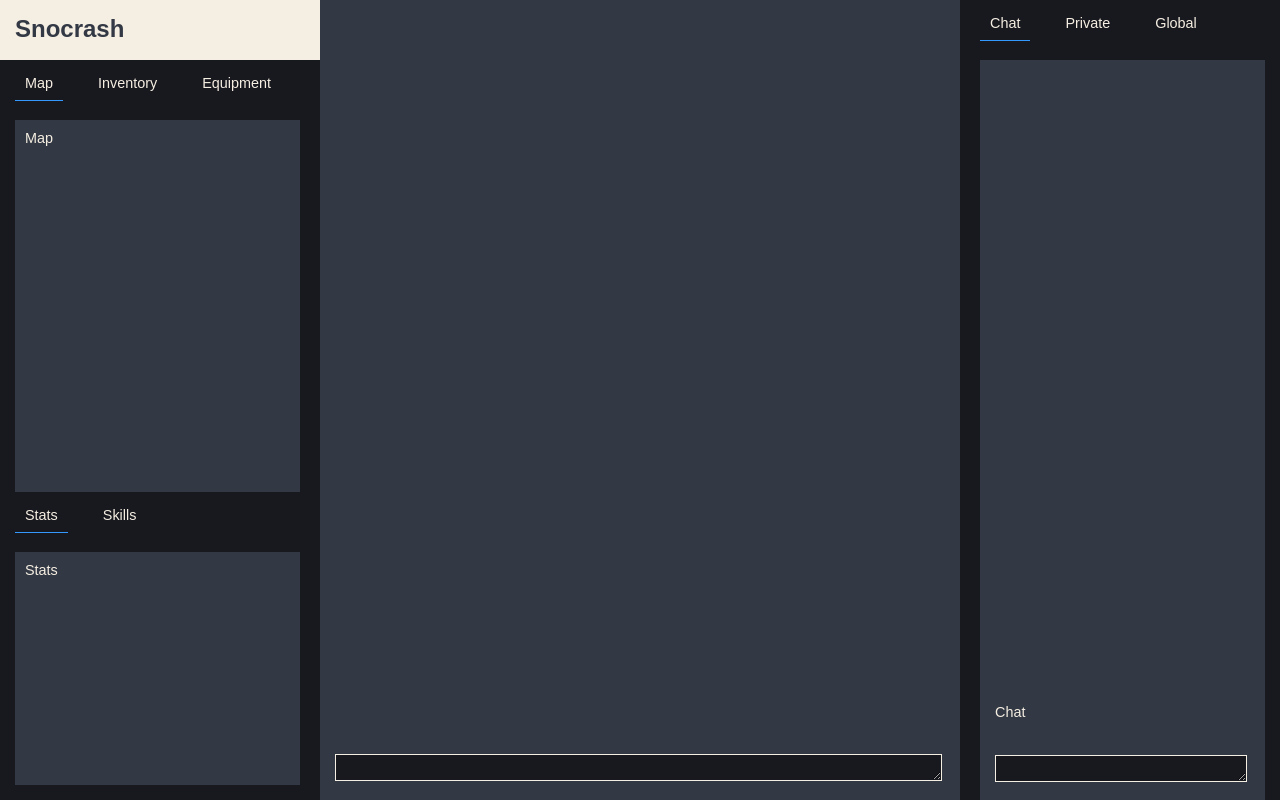
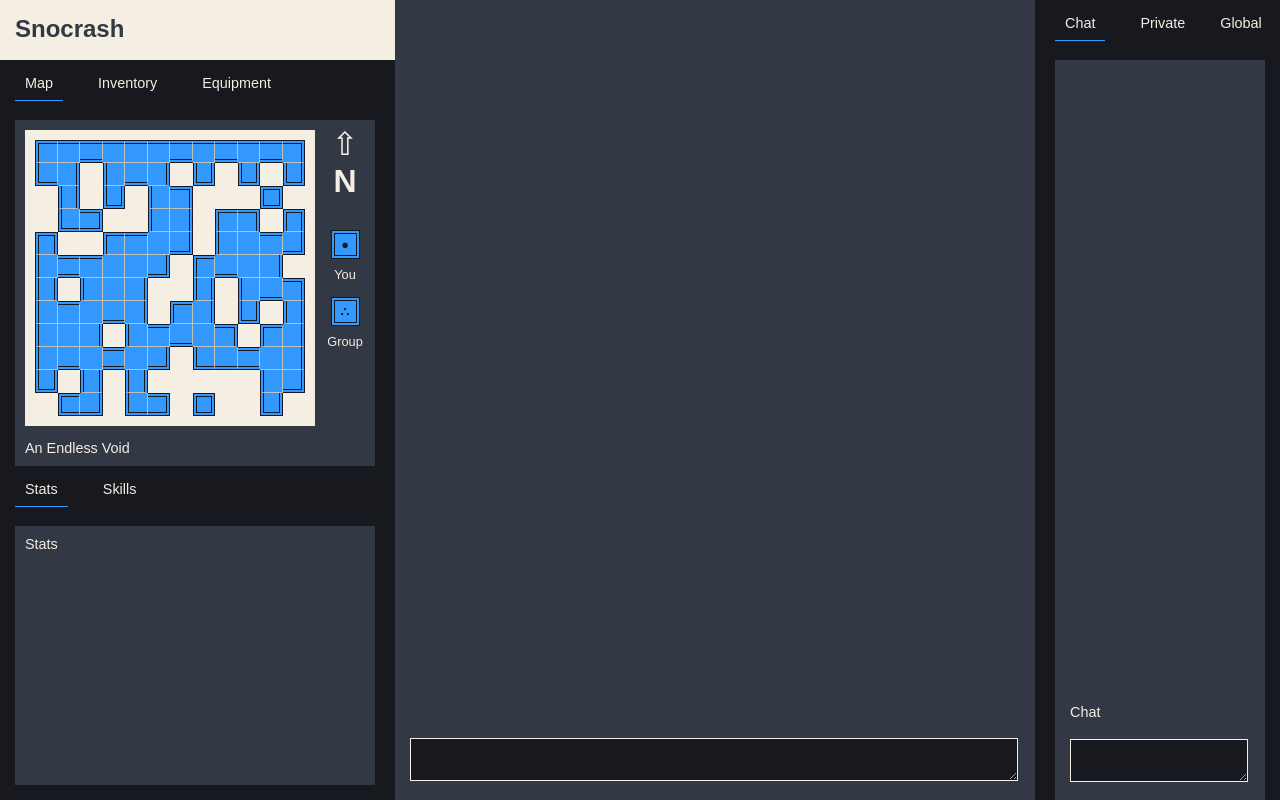
Before and after one commit to BrianOtto/hypnos, a plain HTML site: page client/index.html in a window 1280 px wide. Drawn offline with Linux system fonts and the light colour scheme; no server answers.

Commit message:
We now generate a random map of 100 rooms This is a proof of concept and will eventually be moved to the server

```diff
--- a/client/index.css
+++ b/client/index.css
@@ -9,16 +9,23 @@ body {
 }
 
 textarea {
-    width: calc(100% - 15px);
+    width: calc(100% - 30px);
+    padding: 13px;
     background-color: #18181F;
+    border: 1px solid #F5EEE2;
     color: #F5EEE2;
-    padding: 5px;
-    border: 1px solid #F5EEE2;
+}
+
+@-moz-document url-prefix() {
+    textarea {
+        width: calc(100% - 15px);
+        padding: 5px;
+    }
 }
 
 #main {
     display: grid;
-    grid-template-columns: 25% 50% 25%;
+    grid-template-columns: 395px 50% auto;
     background-color: #18181F;
     color: #F5EEE2;
     height: 100vh;
@@ -31,8 +38,7 @@ textarea {
 }
 
 #info > div {
-    padding: 15px;
-    padding-right: 20px;
+    padding: 15px 20px 0px 15px;
 }
 
 #info > #name {
@@ -44,7 +50,7 @@ textarea {
 
 #info > .rows {
     display: grid;
-    grid-template-rows: 60% 40%;
+    grid-template-rows: 391px auto;
     grid-row-gap: 15px;
 }
 
@@ -69,13 +75,87 @@ textarea {
 
 .tabs > .head > div:hover,
 .tabs > .head > div.active {
-    border-bottom: 1px solid #39F;
+    border-bottom: 1px solid #3399FF;
 }
 
 .tabs > .body {
     background-color: #323844;
     font-size: 0.9rem;
     padding: 10px;
+}
+
+#info #map {
+    overflow: hidden;
+}
+
+#info #map table {
+    width: 100%;
+    height: 100%;
+}
+
+#info #map td {
+    box-sizing: border-box;
+}
+
+#info #map-rooms {
+    background-color: #F5EEE2;
+    padding: 10px;
+}
+
+#info #map .map-room {
+    background-color: #F5EEE2;
+    padding: 2px;
+    height: 13px;
+    width: 13px;
+}
+
+#info #map #map-name {
+    vertical-align: bottom;
+    height: 30px;
+}
+
+#info #map #map-nav {
+    font-size: 0.8rem;
+    vertical-align: top;
+    text-align: center;
+    padding-left: 10px;
+    width: 50px;
+}
+
+#info #map #map-nav #map-compass {
+    font-size: 2.0rem;
+    margin-top: -5px;
+}
+
+#info #map #map-nav #map-compass > span {
+    font-weight: bold;
+}
+
+@-moz-document url-prefix() {
+    #info #map #map-nav #map-compass {
+        margin-top: -12px;
+        font-weight: bold;
+    }
+}
+
+#info #map #map-nav .map-icon {
+    font-size: 0.8rem;
+    padding: 4px;
+    display: inline-block;
+    margin-bottom: 8px;
+    background-color: #3399FF;
+    border: 4px double #18181F;
+    color: #18181F;
+    height: 13px;
+    width: 13px;
+}
+
+#info #map #map-nav .map-icon > .map-icon-you {
+    margin-top: -1px;
+}
+
+#info #map #map-nav .map-icon > .map-icon-group {
+    margin-top: -2px;
 }
 
 #view {
--- a/client/index.html
+++ b/client/index.html
@@ -25,9 +25,37 @@
                         <div data-id="equipment">Equipment</div>
                     </div>
 
-                    <div class="body" id="map">Map</div>
-                    <div class="body" id="inventory" style="display: none">Inventory</div>
-                    <div class="body" id="equipment" style="display: none">Equipment</div>
+                    <div class="body" data-type="block" id="map">
+                        <table cellpadding="0" cellspacing="0">
+                        <tr>
+                            <td id="map-rooms"></td>
+
+                            <td id="map-nav">
+                                <div id="map-compass">&#8679;<br><span>N</span></div>
+
+                                <br><br>
+
+                                <div class="map-icon">
+                                    <div class="map-icon-you">&#9679;</div>
+                                </div><br>You
+
+                                <br><br>
+
+                                <div class="map-icon">
+                                    <div class="map-icon-group">&#9964;</div>
+                                </div><br>Group
+                            </td>
+                        </tr>
+                        <tr>
+                            <td id="map-name" colspan="2">
+                                An Endless Void
+                            </td>
+                        </tr>
+                        </table>
+                    </div>
+
+                    <div class="body" data-type="block" id="inventory" style="display: none">Inventory</div>
+                    <div class="body" data-type="block" id="equipment" style="display: none">Equipment</div>
                 </div>
 
                 <div class="tabs">
@@ -36,8 +64,8 @@
                         <div data-id="skills">Skills</div>
                     </div>
 
-                    <div class="body" id="stats">Stats</div>
-                    <div class="body" id="skills" style="display: none">Skills</div>
+                    <div class="body" data-type="block" id="stats">Stats</div>
+                    <div class="body" data-type="block" id="skills" style="display: none">Skills</div>
                 </div>
             </div>
         </div>
@@ -59,17 +87,17 @@
                         <div data-id="channel-global">Global</div>
                     </div>
 
-                    <div class="body channel" id="channel-chat">
+                    <div class="body channel" data-type="grid" id="channel-chat">
                         <div>Chat</div>
                         <div><textarea rows="1"></textarea></div>
                     </div>
 
-                    <div class="body channel" id="channel-private" style="display: none">
+                    <div class="body channel" data-type="grid" id="channel-private" style="display: none">
                         <div>Private</div>
                         <div><textarea rows="1"></textarea></div>
                     </div>
 
-                    <div class="body channel" id="channel-global" style="display: none">
+                    <div class="body channel" data-type="grid" id="channel-global" style="display: none">
                         <div>Global</div>
                         <div><textarea rows="1"></textarea></div>
                     </div>
--- a/client/index.js
+++ b/client/index.js
@@ -11,12 +11,88 @@ for (const th of tabHeads) {
 
         for (const tb of tabBodys) {
             if (tb.getAttribute('id') == th.getAttribute('data-id')) {
-                tb.style.display = 'grid'
+                tb.style.display = tb.getAttribute('data-type')
             } else {
                 tb.style.display = 'none'
             }
         }
     })
+}
+
+// generate a 12x12 grid for the map
+
+var mapArry = []
+var mapCols = 12
+var mapHTML = '<table cellpadding="0" cellspacing="0">'
+
+for (var row = 0; row < mapCols; row++) {
+    mapHTML += '<tr>'
+
+    for (var col = 0; col < mapCols; col++) {
+        mapArry.push([row, col])
+
+        mapHTML += '<td class="map-room" id="map-room-' + row + '-' + col + '"></td>'
+    }
+
+    mapHTML += '</tr>'
+}
+
+mapHTML += '</table>'
+
+var map = document.querySelector('#info #map #map-rooms')
+map.insertAdjacentHTML('beforeend', mapHTML)
+
+// randomly create 100 rooms
+
+var mapRooms = []
+
+for (var row = 0; row < 100; row++) {
+    var mapIndex = Math.floor(Math.random() * mapArry.length)
+    var mapBlock = mapArry.splice(mapIndex, 1)[0]
+
+    var roomId = '#map-room-' + mapBlock[0] + '-' + mapBlock[1]
+    document.querySelector(roomId).style.backgroundColor = '#3399FF'
+
+    mapRooms.push(mapBlock)
+}
+
+// add borders to the rooms
+
+var mapBorderEdge = '4px double #18181F'
+var mapBorderInside = '1px solid #C0C0C0'
+
+for (curr in mapRooms) {
+    var currRoomRow = mapRooms[curr][0]
+    var currRoomCol = mapRooms[curr][1]
+
+    // add a double border to all rooms
+    var roomId = '#map-room-' + currRoomRow + '-' + currRoomCol
+    document.querySelector(roomId).style.border = mapBorderEdge
+
+    // update the border to a lighter color when inside a room
+    // all the other borders will be on an outside edge
+    for (near in mapRooms) {
+        var nearRoomRow = mapRooms[near][0]
+        var nearRoomCol = mapRooms[near][1]
+
+        // remove the border when two edges meet
+        if (nearRoomRow == currRoomRow - 1 && nearRoomCol == currRoomCol) {
+            document.querySelector(roomId).style.borderTop = 'none'
+        }
+
+        if (nearRoomRow == currRoomRow + 1 && nearRoomCol == currRoomCol) {
+            document.querySelector(roomId).style.borderBottom = mapBorderInside
+        }
+
+        // remove the border when two edges meet
+        if (nearRoomRow == currRoomRow && nearRoomCol == currRoomCol - 1) {
+            document.querySelector(roomId).style.borderLeft = 'none'
+        }
+
+        if (nearRoomRow == currRoomRow && nearRoomCol == currRoomCol + 1) {
+            document.querySelector(roomId).style.borderRight = mapBorderInside
+        }
+    }
 }
 
 var socket = io('http://localhost:3000')
@@ -35,4 +111,15 @@ socket.on('chat', function(msg) {
     content.innerHTML = msg
 
     document.querySelector('#view #console').appendChild(content)
-});
+})
+
+/* TODO: get the map from the server
+
+socket.on('map', function(map) {
+    var content = document.createElement('div')
+    content.innerHTML = map
+
+    document.querySelector('#info #map #map-rooms').appendChild(content)
+})
+
+*/
--- a/server/index.js
+++ b/server/index.js
@@ -4,6 +4,9 @@ var io = require('socket.io')(http)
 
 io.on('connection', function(socket) {
     console.log('user connected')
+
+    io.emit('chat', 'Welcome to Hypnos 0.1.0')
+    // io.emit('map', '[-]')
 
     socket.on('disconnect', function() {
         console.log('user disconnected')
```
